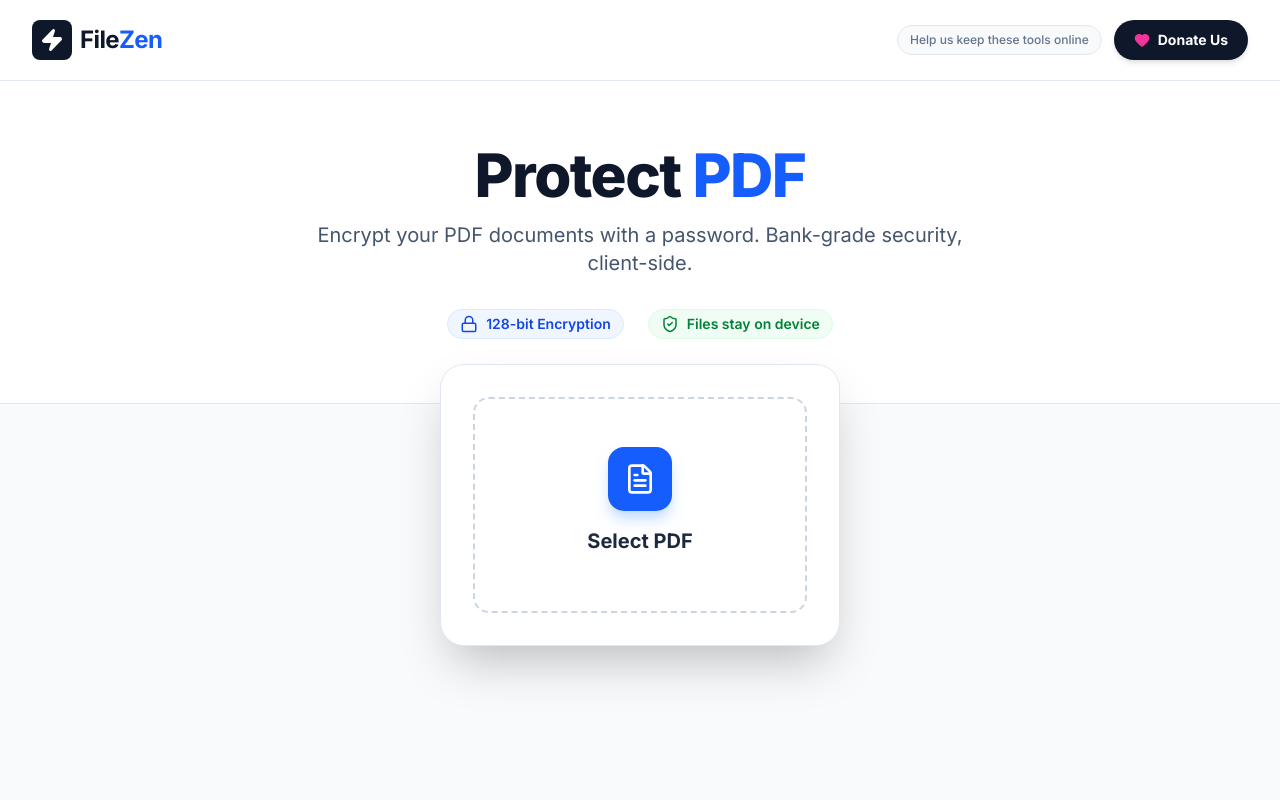
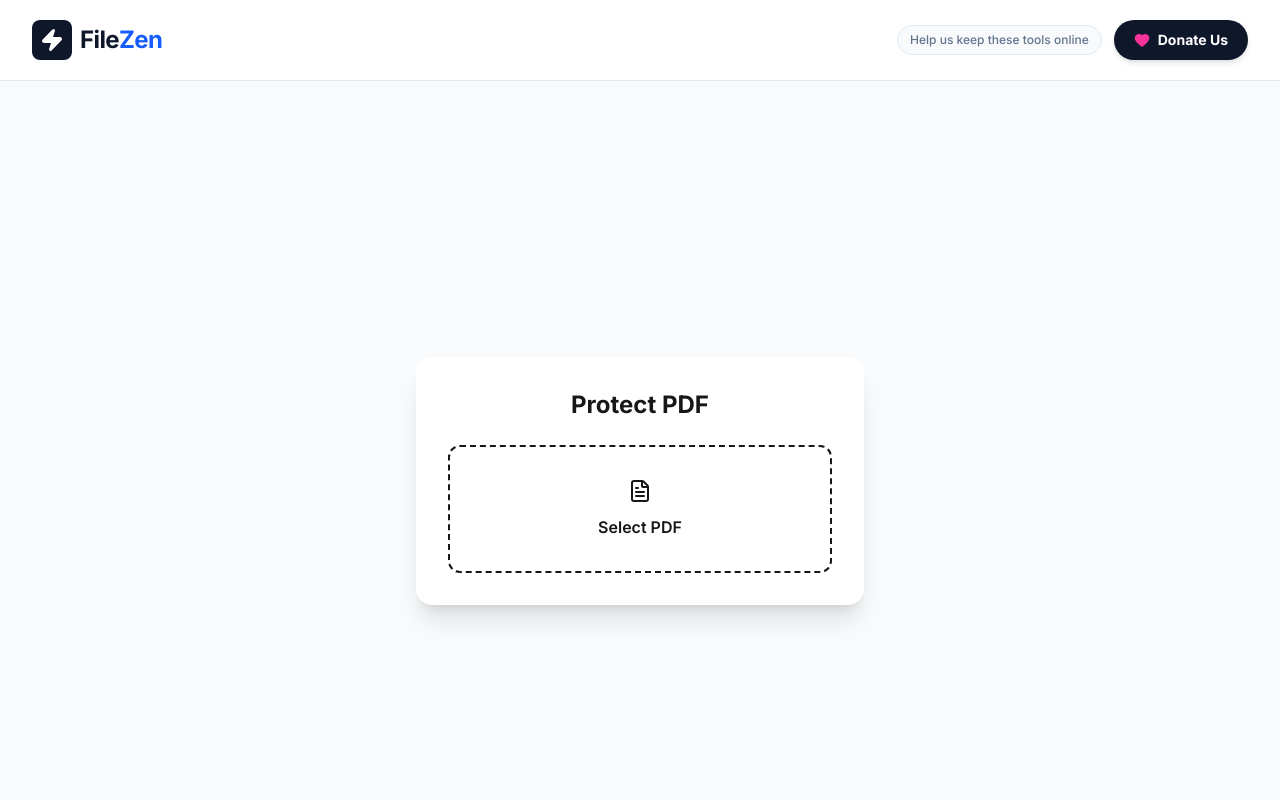
Before and after one commit to smarthub43/filezen, a Next.js app: page /protect-pdf in a window 1280 px wide. Shown: the top 800 px of the page. Built offline with nearby package versions, Linux system fonts and the light colour scheme.

Commit message:
Fix Protect PDF

```diff
--- a/src/app/protect-pdf/page.tsx
+++ b/src/app/protect-pdf/page.tsx
@@ -1,13 +1,23 @@
 "use client";
 
-import React, { useState } from 'react';
-import { PDFDocument } from 'pdf-lib';
+import React, { useState } from "react";
 import {
-  Lock, ShieldCheck, FileText,
-  Download, Check, Loader2
-} from 'lucide-react';
+  Lock,
+  FileText,
+  Download,
+  Check,
+  Loader2,
+} from "lucide-react";
 
-export default function ProtectPdf() {
+/**
+ * qpdf-wasm must be loaded dynamically in Next.js
+ * DO NOT import it at the top level
+ */
+let qpdfInitialized = false;
+let qpdfEncrypt: any;
+let qpdfInit: any;
+
+export default function ProtectPdfPage() {
   const [file, setFile] = useState<File | null>(null);
   const [password, setPassword] = useState("");
   const [isProcessing, setIsProcessing] = useState(false);
@@ -28,132 +38,116 @@ export default function ProtectPdf() {
     setIsProcessing(true);
 
     try {
-      const arrayBuffer = await file.arrayBuffer();
+      // Initialize qpdf WASM once
+      if (!qpdfInitialized) {
+        const qpdf = await import("qpdf-wasm");
+        qpdfInit = qpdf.init;
+        qpdfEncrypt = qpdf.encrypt;
 
-      const pdfDoc = await PDFDocument.load(arrayBuffer);
+        await qpdfInit();
+        qpdfInitialized = true;
+      }
 
-      // FIX 1: We use "as any" on pdfDoc to tell TypeScript "Just do it"
-      // FIX 2: We use raw numbers for permissions instead of importing 'Permission'
-      // 4 = Print, 8 = Modify, 16 = Copy, 32 = Annotate
-      await (pdfDoc as any).encrypt({
+      const inputBytes = new Uint8Array(await file.arrayBuffer());
+
+      // REAL PDF encryption (AES-256)
+      const encryptedPdf = await qpdfEncrypt({
+        data: inputBytes,
         userPassword: password,
         ownerPassword: password,
-        permissions: [4, 8, 16, 32],
+        keyLength: 256,
       });
 
-      const pdfBytes = await pdfDoc.save();
+      const blob = new Blob([encryptedPdf], {
+        type: "application/pdf",
+      });
 
-      // FIX 3: Keep "as any" here to fix the Blob error
-      const blob = new Blob([pdfBytes as any], { type: 'application/pdf' });
       const url = URL.createObjectURL(blob);
-
       setDownloadUrl(url);
 
     } catch (error) {
-      console.error("Encryption failed:", error);
-      alert("Failed to protect PDF. Please try a different file.");
+      console.error("PDF encryption failed:", error);
+      alert("PDF encryption failed in this browser.");
     } finally {
       setIsProcessing(false);
     }
   };
 
   return (
-    <main className="min-h-screen bg-slate-50 text-slate-900 font-sans pb-20">
+    <main className="min-h-screen bg-slate-50 flex items-center justify-center px-4">
+      <div className="bg-white shadow-xl rounded-2xl p-8 w-full max-w-md space-y-6">
 
-      {/* Header */}
-      <div className="bg-white border-b border-slate-200 py-16">
-        <div className="max-w-4xl mx-auto px-6 text-center">
-          <h1 className="text-4xl md:text-6xl font-extrabold tracking-tight mb-4 text-slate-900">
-            Protect <span className="text-blue-600">PDF</span>
+        <h1 className="text-2xl font-bold text-center">
+          Protect PDF
         </h1>
-          <p className="text-xl text-slate-600 mb-8 max-w-2xl mx-auto">
-            Encrypt your PDF documents with a password. Bank-grade security, client-side.
-          </p>
 
-          <div className="flex justify-center items-center gap-6 text-sm font-semibold">
-            <div className="flex items-center gap-2 text-blue-700 bg-blue-50 px-3 py-1 rounded-full border border-blue-100">
-              <Lock size={18} /> <span>128-bit Encryption</span>
-            </div>
-            <div className="flex items-center gap-2 text-green-700 bg-green-50 px-3 py-1 rounded-full border border-green-100">
-              <ShieldCheck size={18} /> <span>Files stay on device</span>
-            </div>
-          </div>
-        </div>
+        {!file ? (
+          <label className="border-2 border-dashed rounded-xl p-8 text-center cursor-pointer block">
+            <FileText className="mx-auto mb-3" />
+            <p className="font-semibold">Select PDF</p>
+            <input
+              type="file"
+              accept=".pdf"
+              hidden
+              onChange={handleUpload}
+            />
+          </label>
+        ) : !downloadUrl ? (
+          <>
+            <div className="text-sm font-semibold truncate">
+              {file.name}
             </div>
 
-      {/* Tool Card */}
-      <div className="max-w-md mx-auto px-6 -mt-10">
-        <div className="bg-white border border-slate-200 shadow-2xl rounded-3xl p-8">
-
-          {!file ? (
-            <div className="text-center py-12 border-2 border-dashed border-slate-300 rounded-2xl hover:border-blue-500 hover:bg-blue-50/30 transition-all group cursor-pointer relative">
-              <label className="cursor-pointer block h-full w-full">
-                <div className="bg-blue-600 w-16 h-16 rounded-2xl flex items-center justify-center mx-auto mb-4 shadow-lg shadow-blue-200 group-hover:scale-105 transition-transform">
-                  <FileText className="text-white" size={32} />
-                </div>
-                <span className="text-xl font-bold text-slate-800 block mb-2">Select PDF</span>
-                <input type="file" className="hidden" accept=".pdf" onChange={handleUpload} />
-              </label>
-            </div>
-          ) : (
-            <div className="space-y-6 animate-in fade-in zoom-in-95 duration-300">
-
-              <div className="flex items-center justify-between p-3 bg-slate-50 rounded-xl border border-slate-100">
-                <div className="flex items-center gap-3">
-                  <FileText className="text-blue-500" size={20} />
-                  <span className="text-sm font-semibold text-slate-700 truncate max-w-[150px]">{file.name}</span>
-                </div>
-                <button onClick={() => {setFile(null); setDownloadUrl(null); setPassword("");}} className="text-xs font-medium text-red-500 hover:underline">Change</button>
-              </div>
-
-              {!downloadUrl ? (
-                <>
-                  <div>
-                    <label className="block text-sm font-bold text-slate-700 mb-2">Set a Password</label>
             <div className="relative">
+              <Lock className="absolute left-3 top-3 text-slate-400" size={16} />
               <input
                 type="password"
+                placeholder="Set password"
                 value={password}
                 onChange={(e) => setPassword(e.target.value)}
-                        placeholder="•••••"
-                        className="w-full p-3 pl-10 bg-slate-50 border border-slate-300 rounded-xl focus:ring-2 focus:ring-blue-500 outline-none transition-all font-mono"
+                className="w-full pl-9 p-3 border rounded-xl"
               />
-                      <Lock className="absolute left-3 top-3.5 text-slate-400" size={16} />
-                    </div>
             </div>
 
             <button
               onClick={protectPdf}
               disabled={!password || isProcessing}
-                    className="w-full bg-blue-600 hover:bg-blue-700 text-white font-bold py-4 rounded-xl shadow-lg flex justify-center items-center gap-2 transition-all disabled:opacity-50 disabled:cursor-not-allowed"
+              className="w-full bg-blue-600 text-white font-bold py-3 rounded-xl flex justify-center items-center gap-2 disabled:opacity-50"
             >
-                    {isProcessing ? <Loader2 className="animate-spin" /> : <Lock size={20} />}
+              {isProcessing ? (
+                <Loader2 className="animate-spin" />
+              ) : (
+                <Lock size={18} />
+              )}
               {isProcessing ? "Encrypting..." : "Protect PDF"}
             </button>
           </>
         ) : (
-                <div className="space-y-4 text-center">
-                  <div className="p-3 bg-green-50 text-green-700 rounded-lg text-sm font-bold flex items-center justify-center gap-2">
-                    <Check size={16} /> Encrypted Successfully!
+          <>
+            <div className="bg-green-50 text-green-700 p-3 rounded-lg flex items-center gap-2 justify-center font-bold">
+              <Check size={16} /> Encrypted Successfully
             </div>
+
             <a
               href={downloadUrl}
               download={`Protected-${file.name}`}
-                    className="w-full bg-slate-900 hover:bg-black text-white font-bold py-4 rounded-xl shadow-lg flex justify-center items-center gap-2 transition-all"
+              className="w-full bg-slate-900 text-white font-bold py-3 rounded-xl flex justify-center items-center gap-2"
             >
-                    <Download size={20} /> Download
+              <Download size={18} /> Download
             </a>
+
             <button
-                    onClick={() => {setFile(null); setDownloadUrl(null); setPassword("");}}
-                    className="text-sm text-slate-500 hover:text-blue-600 underline"
+              onClick={() => {
+                setFile(null);
+                setPassword("");
+                setDownloadUrl(null);
+              }}
+              className="text-sm text-slate-500 underline"
             >
-                    Protect Another File
+              Protect another file
             </button>
-                </div>
+          </>
         )}
-            </div>
-          )}
-        </div>
       </div>
     </main>
   );
```
Lines whose indentation alone changed are shown as unchanged.
